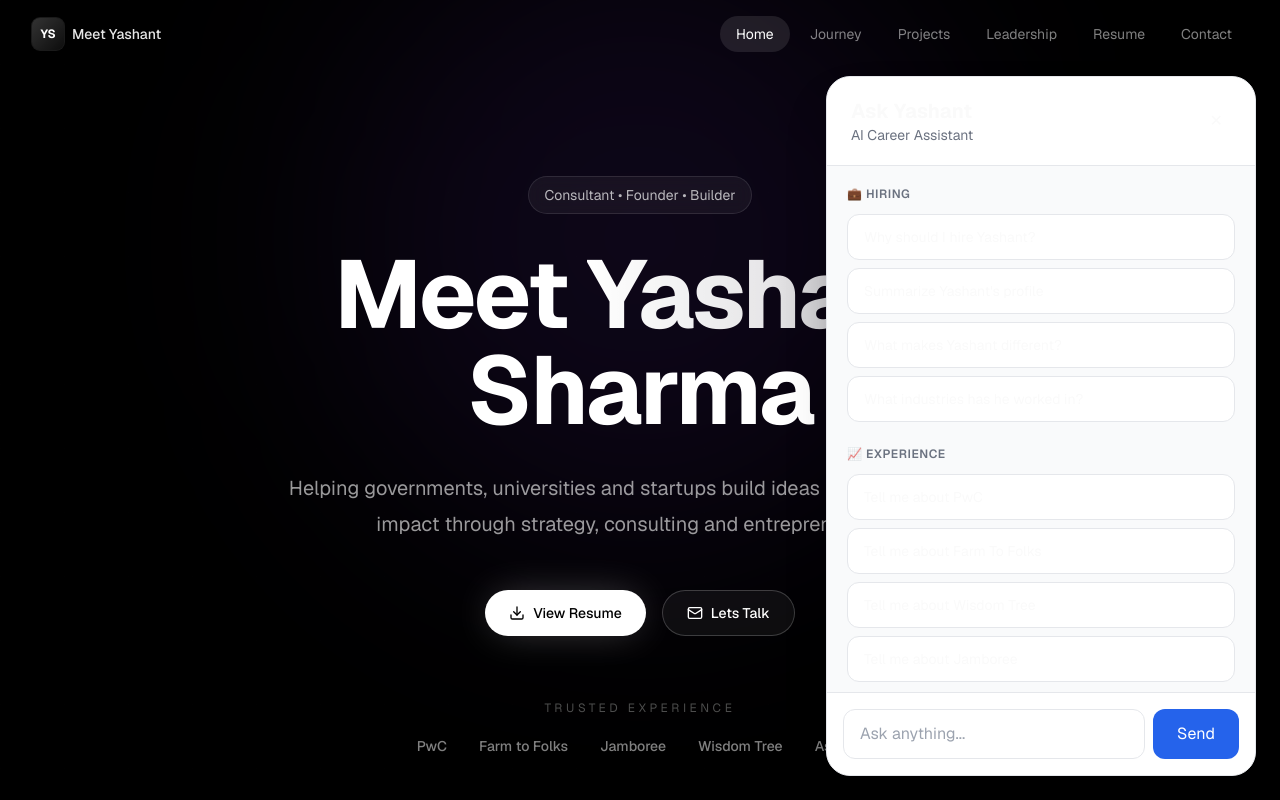
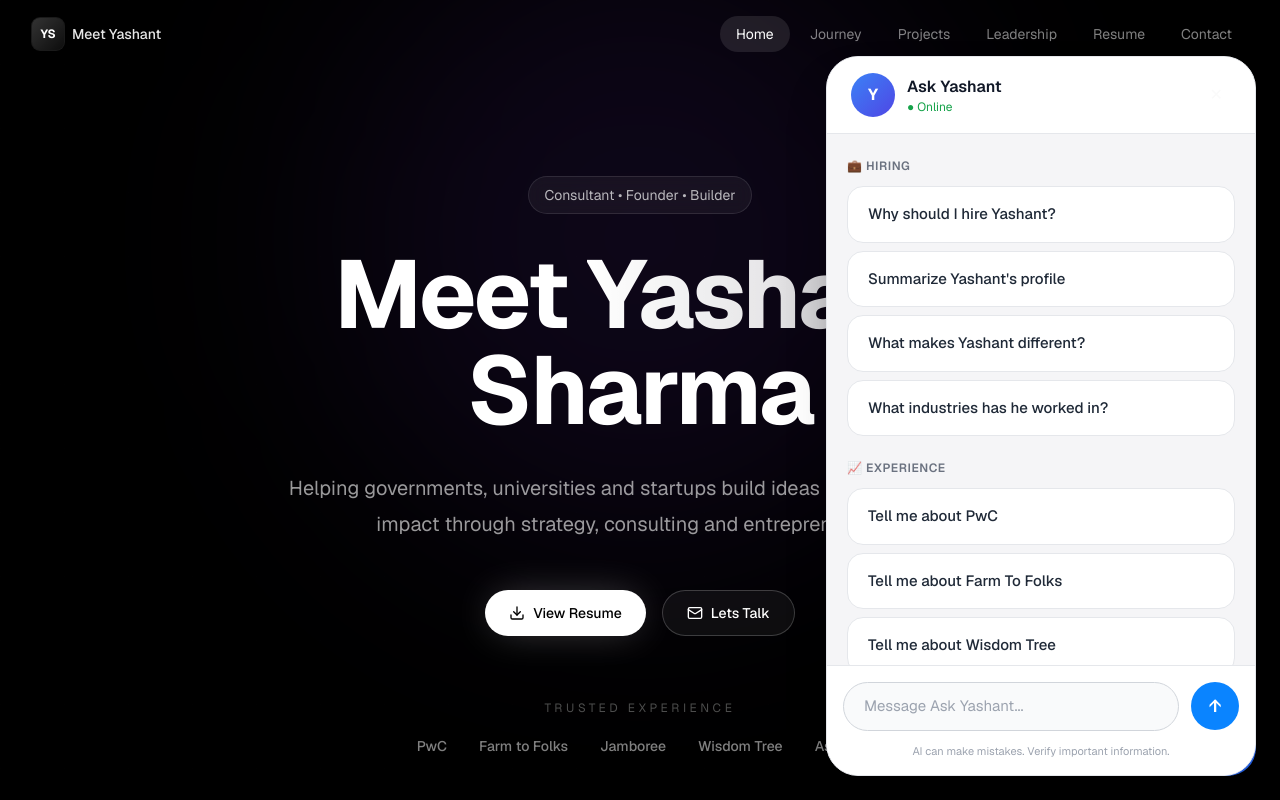
Before and after one commit to yashantsharma/meet-yashant, a Next.js app: page / in a window 1280 px wide. Both pictures are taken after a click on the button "💬 Ask Yashant". Shown: the top 800 px of the page. Built offline with nearby package versions, Linux system fonts and the light colour scheme.

Commit message:
Improve chatbot UI and conversation experience

```diff
--- a/components/ChatWindow.tsx
+++ b/components/ChatWindow.tsx
@@ -19,7 +19,7 @@ export default function ChatWindow({ open, onClose }: Props) {
   {
     role: "assistant",
     text:
-  "# 👋 Meet Yashant through AI\n\nI'm Yashant's AI career assistant.\n\nAsk me anything about his consulting experience, entrepreneurship, leadership, education, projects, achievements, or career journey.\n\nOr start with one of the recruiter questions below.",
+      "# 👋 Meet Yashant through AI\n\nI'm Yashant's AI career assistant.\n\nAsk me anything about his consulting experience, entrepreneurship, leadership, education, projects, achievements or career journey.\n\nOr start with one of the recruiter questions below.",
   },
 ]);
 
@@ -39,13 +39,11 @@ export default function ChatWindow({ open, onClose }: Props) {
   async function sendMessage(message: string) {
     if (!message.trim()) return;
 
-  const userMessage = message;
-
     const updatedMessages: Message[] = [
       ...messages,
       {
         role: "user",
-      text: userMessage,
+        text: message,
       },
     ];
 
@@ -84,7 +82,6 @@ export default function ChatWindow({ open, onClose }: Props) {
     }
 
     setLoading(false);
-
   }
 
   const quickQuestions = [
@@ -118,29 +115,37 @@ export default function ChatWindow({ open, onClose }: Props) {
   ];
 
   return (
-    <div className="fixed bottom-6 right-6 z-50 h-[700px] w-[430px] overflow-hidden rounded-3xl border border-gray-200 bg-white shadow-2xl flex flex-col">
+    <div className="fixed bottom-6 right-6 z-50 flex h-[720px] w-[430px] flex-col overflow-hidden rounded-[32px] border border-gray-200 bg-white shadow-2xl">
 
       {/* Header */}
 
-      <div className="border-b bg-white px-6 py-5">
+      <div className="border-b border-gray-200 bg-white px-6 py-4">
 
         <div className="flex items-center justify-between">
 
+          <div className="flex items-center gap-3">
+
+            <div className="flex h-11 w-11 items-center justify-center rounded-full bg-gradient-to-br from-blue-500 to-indigo-600 font-bold text-white">
+              Y
+            </div>
+
             <div>
 
-            <h2 className="text-xl font-bold">
+              <h2 className="font-semibold text-gray-900">
                 Ask Yashant
               </h2>
 
-            <p className="text-sm text-gray-500">
-              AI Career Assistant
+              <p className="text-xs text-green-600">
+                ● Online
               </p>
+
+            </div>
 
           </div>
 
           <button
             onClick={onClose}
-            className="rounded-full p-2 hover:bg-gray-100"
+            className="rounded-full p-2 transition hover:bg-gray-100"
           >
             ✕
           </button>
@@ -151,7 +156,7 @@ export default function ChatWindow({ open, onClose }: Props) {
 
       {/* Messages */}
 
-      <div className="flex-1 overflow-y-auto bg-gray-50 p-5 space-y-5">
+      <div className="flex-1 space-y-4 overflow-y-auto bg-[#F5F5F7] px-5 py-6">
 
         {messages.length === 1 && (
 
@@ -172,7 +177,7 @@ export default function ChatWindow({ open, onClose }: Props) {
                     <button
                       key={question}
                       onClick={() => sendMessage(question)}
-            className="rounded-xl border bg-white px-4 py-3 text-left text-sm transition hover:border-blue-500 hover:bg-blue-50"
+                     className="rounded-2xl border border-gray-200 bg-white px-5 py-4 text-left text-[15px] font-medium text-gray-800 transition hover:bg-gray-50 hover:border-[#0A84FF]"
                      >
                       {question}
                     </button>
@@ -188,12 +193,13 @@ export default function ChatWindow({ open, onClose }: Props) {
             <a
               href="/Yashant_Sharma_Resume.pdf"
               download
-    className="block rounded-xl bg-blue-600 py-3 text-center font-medium text-white hover:bg-blue-700"
+              className="block rounded-2xl bg-[#F2F2F7] py-3 text-center font-medium text-white transition hover:bg-[#0077ED]"
             >
               📄 Download Resume
             </a>
 
           </div>
+
         )}
 
         {messages.map((message, index) => (
@@ -208,23 +214,27 @@ export default function ChatWindow({ open, onClose }: Props) {
           >
 
             <div
-              className={`max-w-[85%] rounded-2xl px-5 py-4 text-[15px] leading-7 ${
+              className={`max-w-[78%] rounded-[24px] px-5 py-3.5 text-[15px] leading-7 shadow-sm ${
                 message.role === "user"
-                  ? "bg-blue-600 text-white"
-                  : "bg-white border text-gray-800"
+                  ? "bg-[#0A84FF] text-white"
+                  : "border border-gray-200 bg-white text-gray-900"
               }`}
             >
+
               <div
                 className={`prose prose-sm max-w-none ${
                   message.role === "user"
                     ? "prose-invert text-white"
-      : "text-gray-800 prose-headings:text-gray-900 prose-p:text-gray-700 prose-strong:text-gray-900 prose-li:text-gray-700"
+                    : "prose-headings:text-gray-900 prose-p:text-gray-700 prose-strong:text-gray-900 prose-li:text-gray-700"
                 }`}
               >
+
                 <ReactMarkdown remarkPlugins={[remarkGfm]}>
                   {message.text}
                 </ReactMarkdown>
+
               </div>
+
             </div>
 
           </div>
@@ -235,8 +245,12 @@ export default function ChatWindow({ open, onClose }: Props) {
 
           <div className="flex justify-start">
 
-            <div className="rounded-2xl border bg-white px-4 py-3 text-gray-500">
+            <div className="rounded-[24px] border border-gray-200 bg-white px-5 py-3 shadow-sm">
+
+              <span className="animate-pulse text-gray-500">
                 Thinking...
+              </span>
+
             </div>
 
           </div>
@@ -246,12 +260,11 @@ export default function ChatWindow({ open, onClose }: Props) {
         <div ref={bottomRef} />
 
       </div>
-
             {/* Input */}
 
-      <div className="border-t bg-white p-4">
+      <div className="border-t border-gray-200 bg-white p-4">
 
-        <div className="flex gap-2">
+        <div className="flex items-center gap-3">
 
           <input
             value={input}
@@ -261,18 +274,22 @@ export default function ChatWindow({ open, onClose }: Props) {
                 sendMessage(input);
               }
             }}
-            placeholder="Ask anything..."
-            className="flex-1 rounded-xl border px-4 py-3 outline-none focus:border-blue-500"
+            placeholder="Message Ask Yashant..."
+            className="flex-1 rounded-full border border-gray-300 bg-gray-50 px-5 py-3 text-[15px] outline-none transition focus:border-[#0A84FF] focus:bg-white"
           />
 
           <button
             onClick={() => sendMessage(input)}
-            className="rounded-xl bg-blue-600 px-6 text-white hover:bg-blue-700"
+            className="flex h-12 w-12 items-center justify-center rounded-full bg-[#0A84FF] text-lg font-semibold text-white transition hover:bg-[#0077ED]"
           >
-            Send
+            ↑
           </button>
 
         </div>
+
+        <p className="mt-3 text-center text-[11px] text-gray-400">
+          AI can make mistakes. Verify important information.
+        </p>
 
       </div>
 
```
Lines whose indentation alone changed are shown as unchanged.
